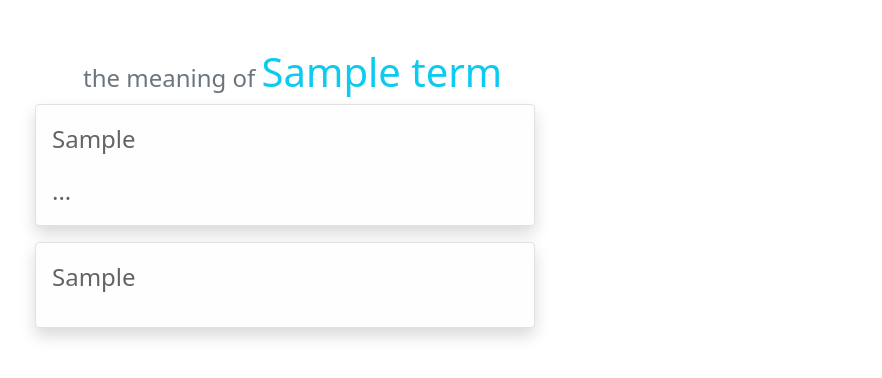
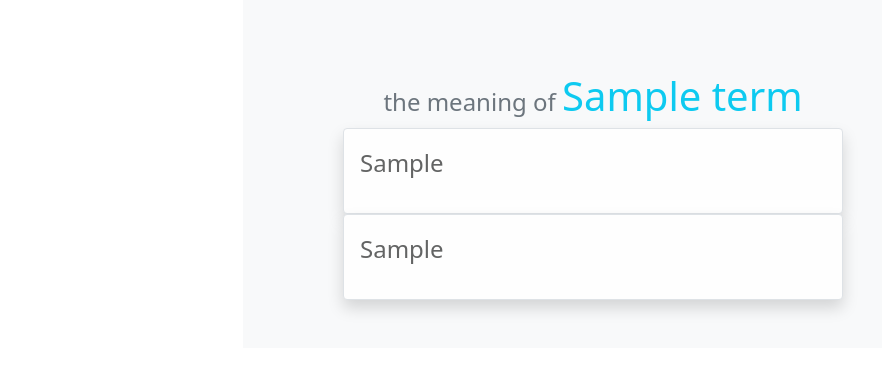
Before and after one commit to santoshrai55/meaning_searcher, a Django app: template searcher/templates/searcher/home.html in a window 1280 px wide. Shown: the top 378 px of the page, without its empty margins (47-929 px from the left). Run offline with Django 4.2, Linux system fonts and the light colour scheme; the template is opened without the code that fills it: most values are stand-ins (such as "Sample title", 1, 10 or a date in 2020).

Commit message:
css adjustment and new screenshot

```diff
--- a/searcher/templates/searcher/home.html
+++ b/searcher/templates/searcher/home.html
@@ -14,23 +14,26 @@
   </head>
 
   <body>
-    <div class="container">
-      <h1 class="mt-5 text-info">
-        <span class="lead fs-4 text-secondary ms-5">the meaning of </span>
+    <div
+      class="container bg-light pt-4 pb-5"
+      style="width: 700px; margin 0 auto;"
+    >
+      <h1 class="mt-5 text-info text-center">
+        <span class="lead fs-4 text-secondary">the meaning of </span>
         {{worker.term}}
       </h1>
 
       <div
         class="alert alert-light fs-4 border shadow"
         role="alert"
-        style="width: 500px"
+        style="width: 500px; margin: 0 auto"
       >
-        {{worker.meaning1|slice:300|linebreaks}}...
+        {{worker.meaning1|slice:300|linebreaks}}
       </div>
       <div
         class="alert alert-light fs-4 border shadow"
         role="alert"
-        style="width: 500px"
+        style="width: 500px; margin: 0 auto"
       >
         {{worker.meaning2|linebreaks}}
       </div>
```
Also changed, not shown: README.md.
